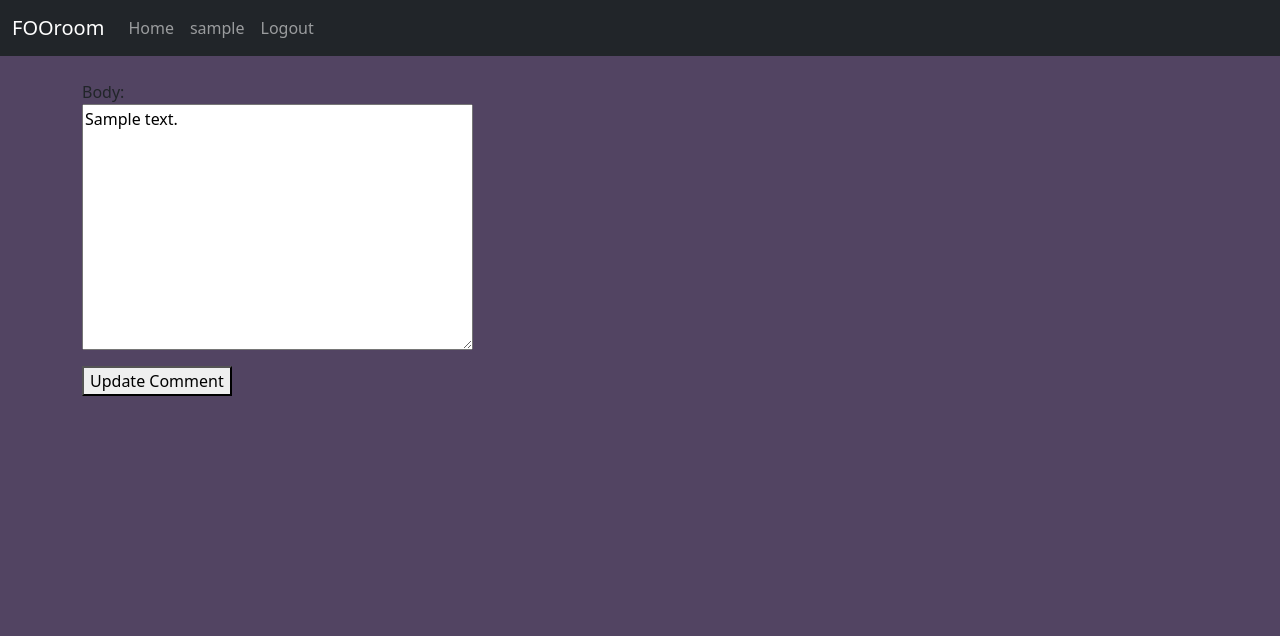
After one commit to EmilionR/django-pp4, a Django app: page /edit_comment/1/ in a window 1280 px wide. The commit adds this page. Shown: the top 636 px of the page. Run offline with Django 4.2, Linux system fonts and the light colour scheme; a user stored in the database is signed in; tables that the repository leaves empty hold one stand-in row (values such as "Sample post"); parts of the project's set-up code (start-up, migrations or seed data) failed here and were passed over; some libraries are stand-ins or nearby versions.

Commit message:
Add comment editing features

```diff
--- /dev/null
+++ b/board/templates/board/editing.html
@@ -0,0 +1,19 @@
+{% extends 'base.html' %} {% block content %}
+{% load static %}
+{% load crispy_forms_tags %}
+
+<div>
+    <div class="container mt-4">
+        <div class="row g-0">
+            <div class="col-md-6">
+                <form method="post" id="edit-form">
+                    {% csrf_token %}
+                    {{ form.as_p }}
+                    <button type="submit">Update Comment</button>
+                </form>
+            </div>
+        </div>
+    </div>
+</div>
+
+{% endblock content %}
--- a/board/templates/board/post_detail.html
+++ b/board/templates/board/post_detail.html
@@ -72,6 +72,9 @@
                     <div class="text-white" id="comment{{ comment.id }}">
                         {{ comment.body | safe}}
                     </div>
+                    {% if user.is_authenticated and comment.author == user %}
+                    <a class="text-white" comment_id="{{ comment.id }}" href="{% url 'edit_comment' comment.pk %}">Edit</a>
+                    {% endif %}
                 </div>
                 {% endfor %}
             </div>
--- a/board/urls.py
+++ b/board/urls.py
@@ -4,4 +4,5 @@ from django.urls import path
 urlpatterns = [
     path('', views.PostList.as_view(), name='home'),
     path('<slug:slug>/', views.post_detail, name='post_detail'),
+    path('edit_comment/<int:pk>/', views.EditComment.as_view(), name='edit_comment'),
 ]
--- a/board/views.py
+++ b/board/views.py
@@ -1,15 +1,22 @@
-from django.shortcuts import render, get_object_or_404, redirect
+from django.shortcuts import render, get_object_or_404, redirect, reverse
 from django.views import generic
-from .models import Post
+from .models import Post, Comment, Entry
 from crispy_forms.helper import FormHelper
 from .forms import PostForm, CommentForm
 from django.contrib import messages
 from django.utils.text import slugify
-
+from django.urls import reverse_lazy
+from django.views.generic.edit import UpdateView
+from django.contrib.auth.mixins import UserPassesTestMixin
 
 # Create your views here.
 
 class PostList(generic.ListView):
+
+    """
+    Display a list of all posts and a posting form
+    """
+
     queryset = Post.objects.all().order_by("-is_sticky", "-posted_on")
     template_name = "board/index.html"
 
@@ -39,6 +46,7 @@ def post_detail(request, slug):
     Display an individual post thread
     """
 
+    # Retrieve all posts
     queryset = Post.objects.all()
     post = get_object_or_404(queryset, slug=slug)
 
@@ -69,3 +77,19 @@ def post_detail(request, slug):
             "comment_form": comment_form,
          },
     )
+
+class EditComment(UserPassesTestMixin, UpdateView):
+    """
+    Checks if the user is allowed to edit and then opens the editing form
+    """
+    model = Comment
+    fields = ['body']  # The field to edit
+    template_name = 'board/editing.html'
+
+    def get_success_url(self):
+        return reverse_lazy('post_detail', kwargs={'slug': self.get_object().post.slug})
+
+    # Check if the user is the author of the comment
+    def test_func(self):
+        comment = self.get_object()
+        return self.request.user == comment.author
--- a/static/css/style.css
+++ b/static/css/style.css
@@ -71,6 +71,11 @@ h2 {
 #div_id_title input::placeholder {
     color: var(--clr-fade);
 }
+
+#edit-form textarea {
+    display: block;
+}
+
 /*---------------------------------------- Utility classes */
 
 
--- a/templates/base.html
+++ b/templates/base.html
@@ -113,6 +113,9 @@
         integrity="sha384-gtEjrD/SeCtmISkJkNUaaKMoLD0//ElJ19smozuHV6z3Iehds+3Ulb9Bn9Plx0x4" crossorigin="anonymous">
         </script>
     <script src="{% static 'js/script.js' %}"></script>
+
+    {% block extras %}
+    {% endblock %}
 </body>
 
 </html>
```
Also changed, not shown: README.md.
